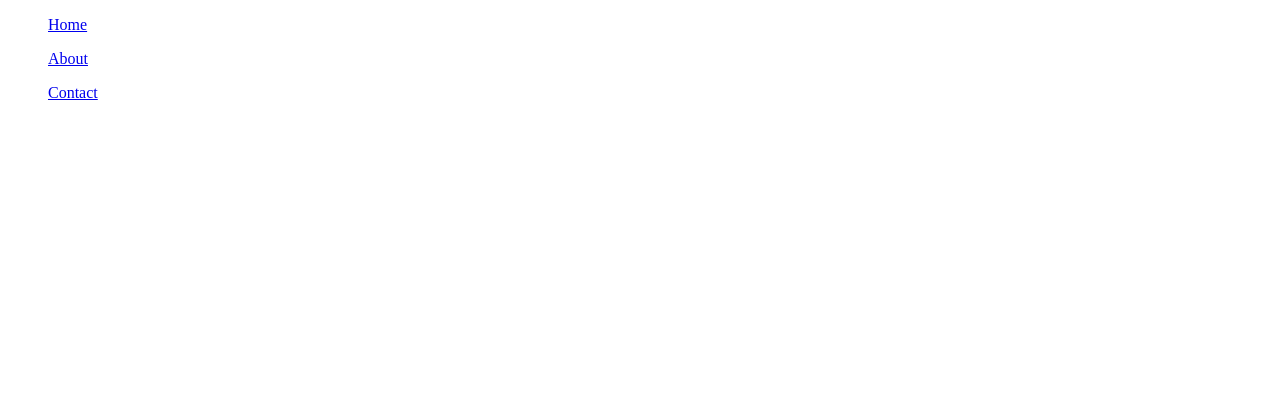
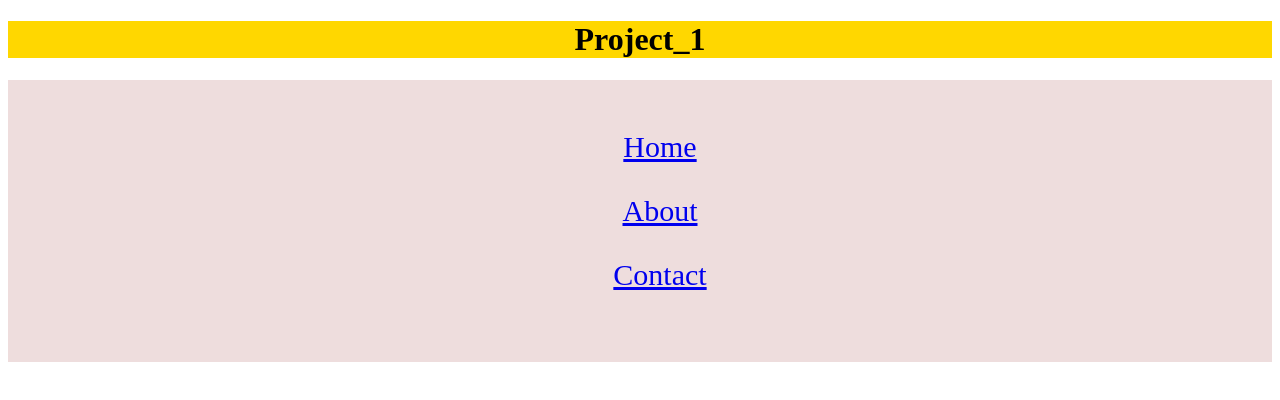
Before and after one commit to sardor85/project_1, a plain HTML site: page index.html in a window 1280 px wide. Drawn offline with Linux system fonts and the light colour scheme.

Commit message:
Yangi fayllar qo'shildi

```diff
--- a/index.html
+++ b/index.html
@@ -4,8 +4,10 @@
     <meta charset="UTF-8">
     <meta name="viewport" content="width=device-width, initial-scale=1.0">
     <title>GitHub</title>
+    <link rel="stylesheet" href="style.css">
 </head>
 <body>
+    <h1>Project_1</h1>
     <div class="container">
       <nav>
        <ul><a href="#">Home</a></ul>
--- a/style.css
+++ b/style.css
@@ -0,0 +1,17 @@
+
+.container {
+    display: grid;
+    grid-template-rows: auto auto auto;
+    grid-gap: 10px;
+
+    background-color: #eedddd;
+    text-align: center;
+    padding: 20px 0;
+    font-size: 30px;
+  }
+
+h1{
+    background-color: gold;
+    text-align: center;
+
+}
```
